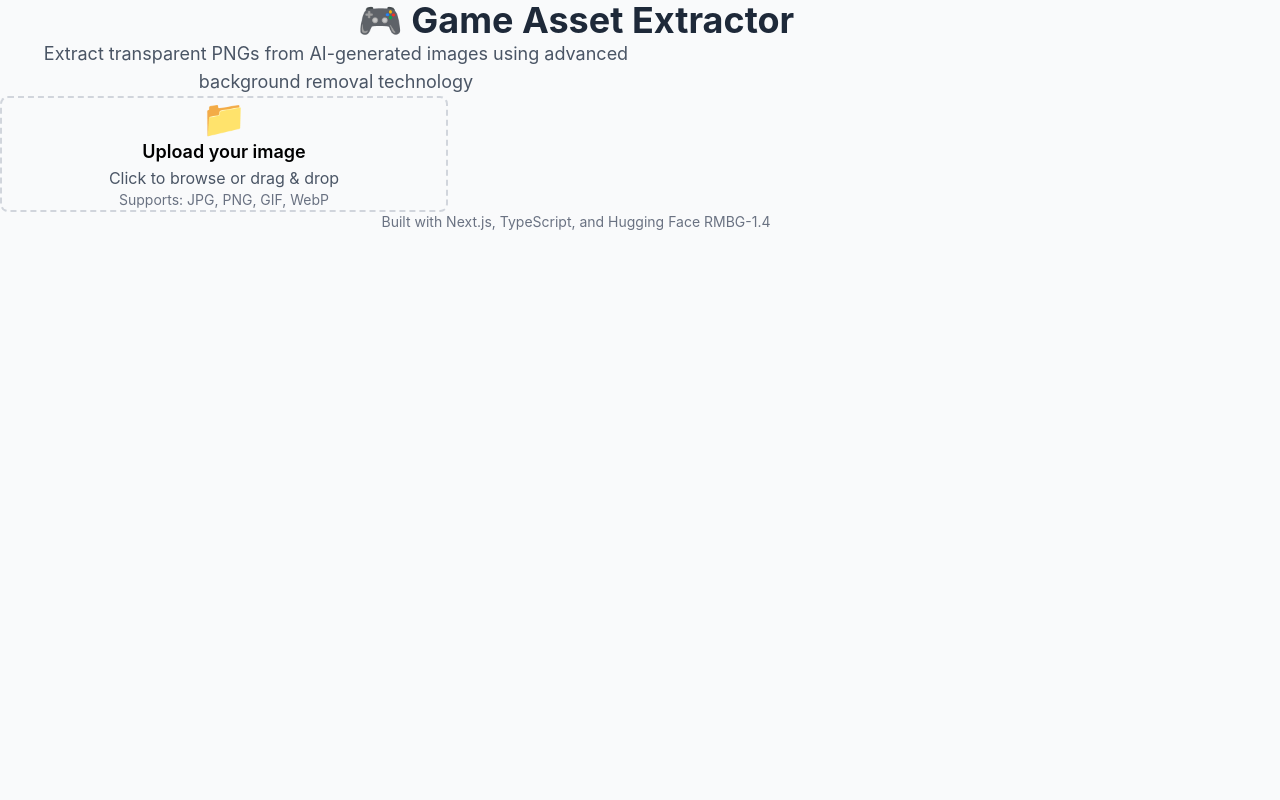
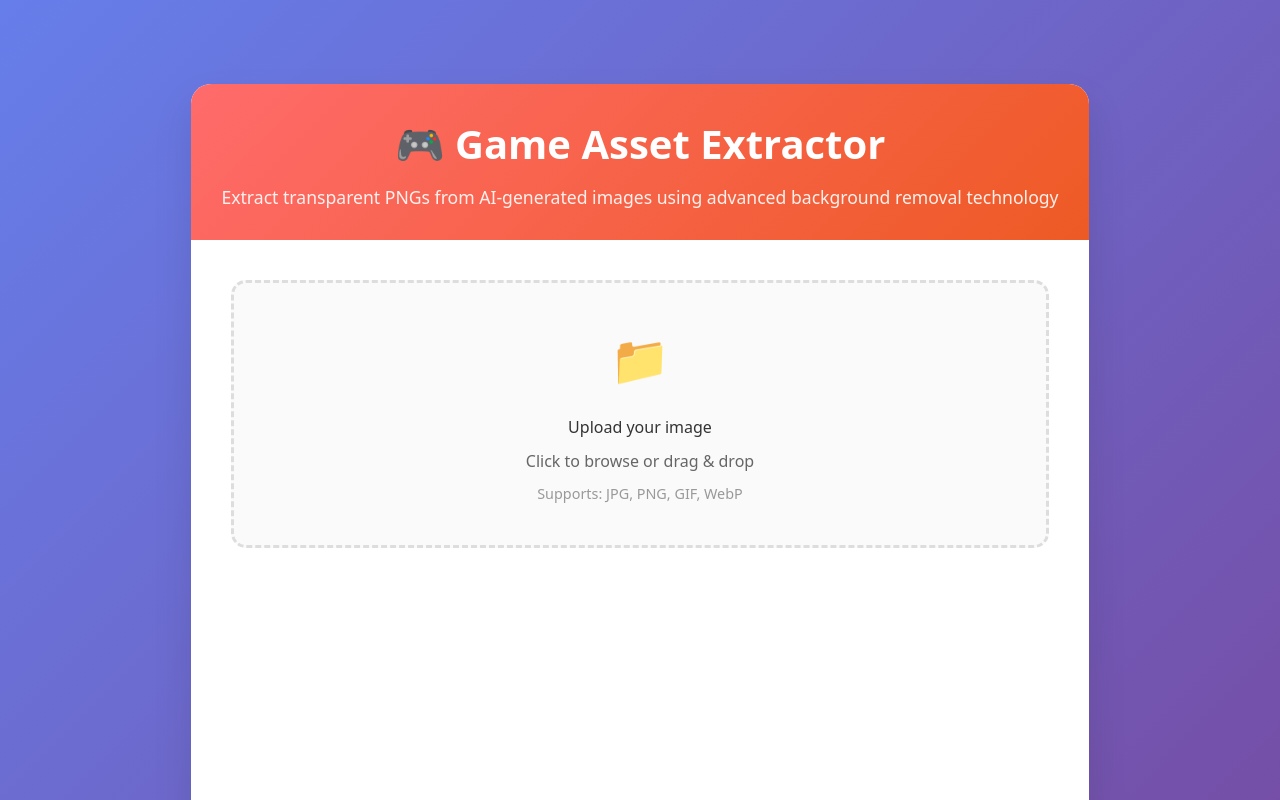
Before and after one commit to shukerullah/asset-extractor, a Next.js app: page / in a window 1280 px wide. Shown: the top 800 px of the page. Built offline with nearby package versions, Linux system fonts and the light colour scheme.

Commit message:
add style

```diff
--- a/src/app/page.tsx
+++ b/src/app/page.tsx
@@ -5,6 +5,7 @@ import type { AppState, CanvasState, Selection, Asset } from '@/types';
 import { ImageProcessor } from '@/services/imageProcessor';
 import { BackgroundRemovalService } from '@/services/api';
 import { DownloadManager } from '@/utils/download';
+import styles from './home.module.css';
 
 // Components
 import ImageUploader from '@/components/ImageUploader';
@@ -157,36 +158,48 @@ export default function AssetExtractorApp() {
 
   // Assert: Render Application
   return (
-    <div className="min-h-screen bg-gray-50 py-8 px-4">
-      <div className="max-w-6xl mx-auto">
+    <div className="font-sans grid grid-rows-[20px_1fr_20px] items-center justify-items-center min-h-screen p-8 pb-20 gap-16 sm:p-20">
+      <main className="flex flex-col gap-[32px] row-start-2 items-center sm:items-start">
+        <div className={styles.container}>
           {/* Header */}
-        <header className="text-center mb-12">
-          <h1 className="text-4xl font-bold text-gray-800 mb-4">
-            🎮 Game Asset Extractor
-          </h1>
-          <p className="text-lg text-gray-600 max-w-2xl mx-auto">
-            Extract transparent PNGs from AI-generated images using advanced background removal technology
-          </p>
-        </header>
+          <div className={styles.header}>
+            <h1>🎮 Game Asset Extractor</h1>
+            <p>Extract transparent PNGs from AI-generated images using advanced background removal technology</p>
+          </div>
 
+          <div className={styles.main}>
             {/* Error Display */}
             {appState.error && (
-          <div className="mb-6 p-4 bg-red-50 border border-red-200 rounded-lg text-red-700">
+              <div style={{
+                marginBottom: '20px',
+                padding: '15px',
+                backgroundColor: '#ffebee',
+                border: '1px solid #f8bbd9',
+                borderRadius: '10px',
+                color: '#c62828'
+              }}>
                 ⚠️ {appState.error}
               </div>
             )}
 
             {/* Image Upload Section */}
-        <section className="mb-12">
+            <div className={styles.uploadSection}>
               <ImageUploader
                 onImageUpload={handleImageUpload}
                 disabled={appState.loading}
               />
-        </section>
+            </div>
 
             {/* Canvas Selection Section */}
             {appState.image && (
-          <section className="mb-12">
+              <div className={styles.canvasSection}>
+                <div className={styles.instructions}>
+                  <h4>Instructions:</h4>
+                  <p>• Click and drag to select objects</p>
+                  <p>• Multiple selections supported</p>
+                  <p>• Generate extracts transparent PNGs</p>
+                </div>
+
                 <SelectionCanvas
                   image={appState.image}
                   selections={appState.selections}
@@ -198,11 +211,11 @@ export default function AssetExtractorApp() {
                 />
 
                 {/* Controls */}
-            <div className="flex justify-center space-x-4 mt-6">
+                <div className={styles.controls}>
                   <button
                     onClick={handleClearSelections}
                     disabled={appState.loading || appState.selections.length === 0}
-                className="px-6 py-2 bg-gray-600 text-white rounded-lg hover:bg-gray-700 disabled:opacity-50 disabled:cursor-not-allowed transition-colors"
+                    className={styles.btnSecondary}
                   >
                     Clear ({appState.selections.length})
                   </button>
@@ -210,39 +223,41 @@ export default function AssetExtractorApp() {
                   <button
                     onClick={handleGenerateAssets}
                     disabled={appState.loading || appState.selections.length === 0}
-                className="px-6 py-2 bg-blue-600 text-white rounded-lg hover:bg-blue-700 disabled:opacity-50 disabled:cursor-not-allowed transition-colors"
+                    className={styles.btnPrimary}
                   >
                     {appState.loading ? 'Processing...' : 'Generate Assets'}
                   </button>
                 </div>
-          </section>
+              </div>
             )}
 
             {/* Progress Section */}
             {appState.loading && (
-          <section className="mb-12">
+              <div className={styles.progress}>
                 <ProgressBar
                   progress={appState.progress}
                   message={`Processing asset ${Math.ceil((appState.progress / 100) * appState.selections.length)} of ${appState.selections.length}`}
-              className="max-w-md mx-auto"
                 />
-          </section>
+              </div>
             )}
 
             {/* Asset Grid Section */}
-        <section>
+            {appState.assets.length > 0 && (
+              <div className={styles.results}>
                 <AssetGrid
                   assets={appState.assets}
                   onDownload={handleDownloadAsset}
                   onDownloadAll={handleDownloadAll}
                 />
-        </section>
+              </div>
+            )}
+          </div>
+        </div>
+      </main>
 
-        {/* Footer */}
-        <footer className="mt-16 text-center text-gray-500 text-sm">
-          <p>Built with Next.js, TypeScript, and Hugging Face RMBG-1.4</p>
+      <footer className="row-start-3 flex gap-[24px] flex-wrap items-center justify-center">
+        <p className="text-gray-500 text-sm">Built with Next.js, TypeScript, and Hugging Face RMBG-1.4</p>
       </footer>
-      </div>
     </div>
   );
 }
--- a/src/components/AssetGrid.tsx
+++ b/src/components/AssetGrid.tsx
@@ -1,6 +1,7 @@
 'use client';
 
 import type { AssetGridProps } from '@/types';
+import styles from '../app/home.module.css';
 
 /**
  * Asset Grid Component
@@ -12,48 +13,27 @@ export default function AssetGrid({ assets, onDownload, onDownloadAll }: AssetGr
   }
 
   return (
-    <div className="w-full max-w-4xl mx-auto">
-      <div className="flex justify-between items-center mb-6">
-        <h3 className="text-xl font-semibold text-gray-800">
-          🎉 Generated Assets ({assets.length})
-        </h3>
-        <button
-          onClick={onDownloadAll}
-          className="px-4 py-2 bg-green-600 text-white rounded-lg hover:bg-green-700 transition-colors"
-        >
+    <>
+      <h3>🎉 Generated Assets ({assets.length})</h3>
+      <button className={styles.btnPrimary} onClick={onDownloadAll}>
         Download All
       </button>
-      </div>
 
-      <div className="grid grid-cols-1 sm:grid-cols-2 md:grid-cols-3 lg:grid-cols-4 gap-4">
+      <div className={styles.assetGrid}>
         {assets.map((asset) => (
-          <div
-            key={asset.id}
-            className="bg-white rounded-lg shadow-md overflow-hidden hover:shadow-lg transition-shadow"
-          >
-            <div className="aspect-square bg-gray-100 flex items-center justify-center p-4">
+          <div key={asset.id} className={styles.assetItem}>
             {/* eslint-disable-next-line @next/next/no-img-element */}
-              <img
-                src={asset.url}
-                alt={asset.name}
-                className="max-w-full max-h-full object-contain"
-              />
-            </div>
-
-            <div className="p-3">
-              <p className="text-sm font-medium text-gray-800 mb-2 truncate" title={asset.name}>
-                {asset.name}
-              </p>
+            <img src={asset.url} alt={asset.name} />
+            <p>{asset.name}</p>
             <button
+              className={styles.downloadBtn}
               onClick={() => onDownload(asset)}
-                className="w-full px-3 py-2 bg-blue-600 text-white text-sm rounded hover:bg-blue-700 transition-colors"
             >
               Download
             </button>
           </div>
-          </div>
         ))}
       </div>
-    </div>
+    </>
   );
 }
--- a/src/components/ImageUploader.tsx
+++ b/src/components/ImageUploader.tsx
@@ -2,6 +2,7 @@
 
 import { useCallback, useState } from 'react';
 import type { ImageUploaderProps } from '@/types';
+import styles from '../app/home.module.css';
 
 /**
  * Image Uploader Component
@@ -38,38 +39,28 @@ export default function ImageUploader({ onImageUpload, disabled = false }: Image
   }, [onImageUpload]);
 
   return (
-    <div className="w-full max-w-md mx-auto">
     <label
       htmlFor="fileInput"
-        className={`
-          block w-full p-8 border-2 border-dashed rounded-lg cursor-pointer
-          transition-all duration-200 hover:bg-gray-50
-          ${isDragging ? 'border-blue-500 bg-blue-50' : 'border-gray-300'}
-          ${disabled ? 'opacity-50 cursor-not-allowed' : ''}
-        `}
+      className={`${styles.uploadArea} ${isDragging ? styles.dragover : ''}`}
       onDragOver={handleDragOver}
       onDragLeave={handleDragLeave}
       onDrop={handleDrop}
+      style={{ opacity: disabled ? 0.6 : 1, cursor: disabled ? 'not-allowed' : 'pointer' }}
     >
-        <div className="text-center">
-          <div className="text-4xl mb-4">📁</div>
-          <h3 className="text-lg font-semibold mb-2">Upload your image</h3>
-          <p className="text-gray-600">
-            {isDragging ? 'Drop image here' : 'Click to browse or drag & drop'}
-          </p>
-          <p className="text-sm text-gray-500 mt-2">
+      <div className={styles.uploadIcon}>📁</div>
+      <h3>Upload your image</h3>
+      <p>{isDragging ? 'Drop image here' : 'Click to browse or drag & drop'}</p>
+      <p style={{ fontSize: '0.9em', color: '#999', marginTop: '10px' }}>
         Supports: JPG, PNG, GIF, WebP
       </p>
-        </div>
       <input
         id="fileInput"
         type="file"
         accept="image/*"
         onChange={handleFileChange}
         disabled={disabled}
-          className="hidden"
+        style={{ display: 'none' }}
       />
     </label>
-    </div>
   );
 }
--- a/src/components/ProgressBar.tsx
+++ b/src/components/ProgressBar.tsx
@@ -1,4 +1,6 @@
 'use client';
+
+import styles from '../app/home.module.css';
 
 interface ProgressBarProps {
   progress: number;
@@ -12,15 +14,15 @@ interface ProgressBarProps {
  */
 export default function ProgressBar({ progress, message, className = '' }: ProgressBarProps) {
   return (
-    <div className={`w-full ${className}`}>
-      <div className="bg-gray-200 rounded-full h-3 mb-2 overflow-hidden">
+    <div className={className}>
+      <div className={styles.progressBar}>
         <div
-          className="bg-blue-600 h-full transition-all duration-300 ease-out rounded-full"
+          className={styles.progressFill}
           style={{ width: `${Math.min(Math.max(progress, 0), 100)}%` }}
         />
       </div>
       {message && (
-        <p className="text-sm text-gray-600 text-center">
+        <p style={{ textAlign: 'center', color: '#666' }}>
           {Math.round(progress)}% - {message}
         </p>
       )}
--- a/src/components/SelectionCanvas.tsx
+++ b/src/components/SelectionCanvas.tsx
@@ -3,6 +3,7 @@
 import { useRef, useEffect, useCallback } from 'react';
 import type { SelectionCanvasProps } from '@/types';
 import { ImageProcessor } from '@/services/imageProcessor';
+import styles from '../app/home.module.css';
 
 /**
  * Selection Canvas Component
@@ -138,24 +139,16 @@ export default function SelectionCanvas({
   }, [disabled, currentSelection, onSelectionComplete]);
 
   return (
-    <div className="flex flex-col items-center space-y-4">
-      <div className="bg-white p-4 rounded-lg shadow-lg">
     <canvas
       ref={canvasRef}
-          className={`border border-gray-300 rounded ${disabled ? 'cursor-not-allowed' : 'cursor-crosshair'}`}
+      className={styles.canvas}
       onMouseDown={handleMouseDown}
       onMouseMove={handleMouseMove}
       onMouseUp={handleMouseUp}
-          style={{ maxWidth: '100%', height: 'auto' }}
+      style={{
+        cursor: disabled ? 'not-allowed' : 'crosshair',
+        opacity: disabled ? 0.7 : 1
+      }}
     />
-      </div>
-
-      <div className="text-sm text-gray-600 text-center max-w-md">
-        <p><strong>Instructions:</strong></p>
-        <p>• Click and drag to select objects</p>
-        <p>• Multiple selections are supported</p>
-        <p>• Generate extracts transparent PNGs</p>
-      </div>
-    </div>
   );
 }
```
Lines whose indentation alone changed are shown as unchanged.
